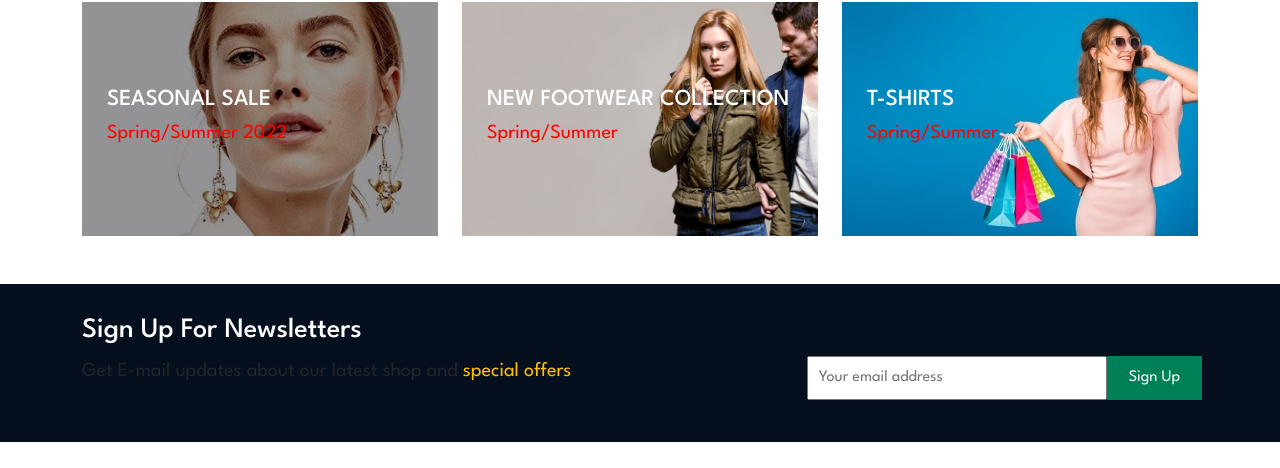
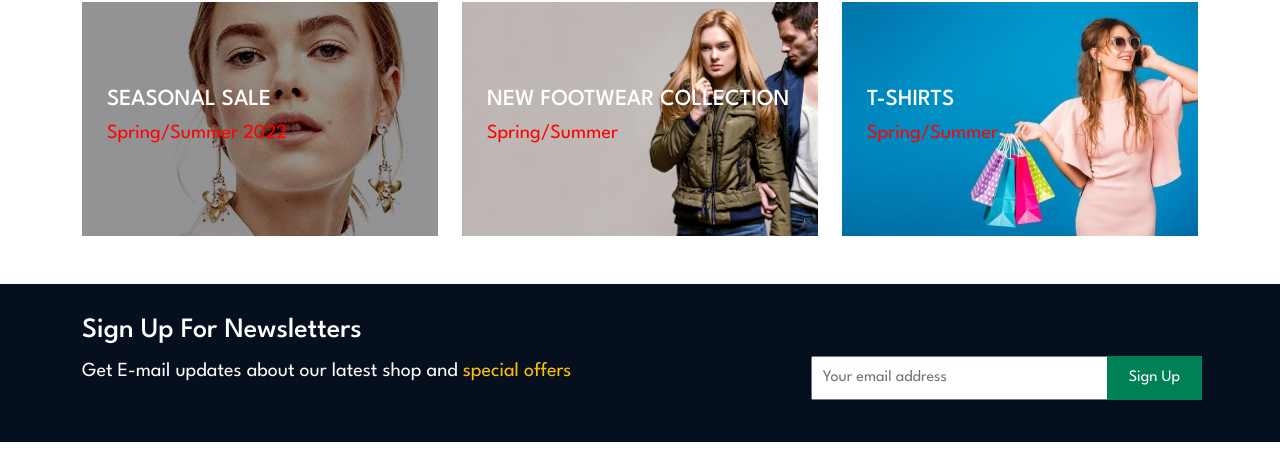
Before and after one commit to riyaantony206/shoppingcart, a plain HTML site: page index.html in a window 1280 px wide. Shown: the part 3937-4405 px from the top of the page. Drawn offline with nearby package versions, Linux system fonts and the light colour scheme.

Commit message:
Update index.html

```diff
--- a/index.html
+++ b/index.html
@@ -564,11 +564,15 @@
     <section class=signup-container>
         <div class="container">
             <h3>Sign Up For Newsletters</h3>
-            <div class=signup>
-                <p>Get E-mail updates about our latest shop and<span class="text-warning"> special offers </span>
-                <div class=email-signup d-flex>
-                    <input type="email" id="email" placeholder="Your email address">
+            <div class="signup">
+                <p style="color: #fafafa;">Get E-mail updates about our latest shop and<span class="text-warning"> special offers </span>
+                <div class="email-signup">
+                   <div class="d-flex" style="flex-wrap: wrap;">
+                    <div class="w-100 d-flex" style="justify-content: center;">
+                      <input type="email" id="email" placeholder="Your email address">
                     <button onclick="validateEmail()">Sign Up</button>
+                    </div>
+                   </div>
                     <div id="error-message" class="error-message"></div>
                 </div>
 
```
